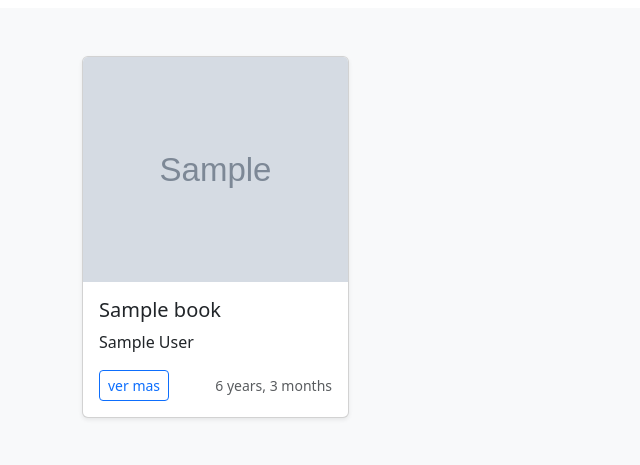
After one commit to anitasusnanita-jpg/books, a Django app: template my_books_k/books/templates/books/home.html in a window 1280 px wide. The commit adds this page. Shown: the top 465 px of the page, without its empty margins (0-640 px from the left). Run offline with Django 5.2, Linux system fonts and the light colour scheme; the template is opened without the code that fills it: values that come from a table or form of the project are taken from there, others are empty; tables that the repository leaves empty hold one stand-in row (values such as "Sample post"); grey boxes marked "Sample" are stand-in pictures.

Commit message:
acttualice manage settings urls

```diff
--- a/my_books_k/books/templates/base.html
+++ b/my_books_k/books/templates/books/base.html
@@ -7,7 +7,7 @@
     <link href="https://cdn.jsdelivr.net/npm/bootstrap@5.3.3/dist/css/bootstrap.min.css" rel="stylesheet" integrity="sha384-QWTKZyjpPEjISv5WaRU9OFeRpok6YctnYmDr5pNlyT2bRjXh0JMhjY6hW+ALEwIH" crossorigin="anonymous">
   </head>
   <body>
-    {% include 'books/navbar.html'%}
+
       {% block content %}
       {% endblock %}
     <script src="https://cdn.jsdelivr.net/npm/bootstrap@5.3.3/dist/js/bootstrap.bundle.min.js" integrity="sha384-YvpcrYf0tY3lHB60NNkmXc5s9fDVZLESaAA55NDzOxhy9GkcIdslK1eN7N6jIeHz" crossorigin="anonymous"></script>
--- /dev/null
+++ b/my_books_k/books/templates/books/home.html
@@ -0,0 +1,49 @@
+{% extends 'books/base.html' %} {% block content %}
+
+<section class="text-center container">
+  <div class="row py-lg-1">
+    <div class="col-lg-6 col-md-8 mx-auto">
+
+    </div>
+  </div>
+</section>
+<div class="album py-5 bg-body-tertiary">
+  <div class="container">
+    <div class="row row-cols-1 row-cols-sm-2 row-cols-md-4 g-3">
+      <!--Lista de mis libros-->
+      {% for book in books %}
+      <div class="col">
+        <div class="card shadow-sm">
+          <img
+            class="bd-placeholder-img card-img-top"
+            width="100%"
+            height="225"
+            src="{{book.image}}"
+            focusable="false"
+            alt="book"
+          >
+          <div class="card-body">
+            <h5>{{book.title}}</h5>
+            <p class="card-text">
+              {{book.author}}
+
+            </p>
+            <div class="d-flex justify-content-between align-items-center">
+              <div class="btn-group">
+                <a href="{% url 'detail_book' book.id %}" type="button" class="btn btn-sm btn-outline-primary">
+                  ver mas
+                </a>
+
+              </div>
+              <small class="text-body-secondary">{{book.created_at|timesince}}</small>
+            </div>
+          </div>
+        </div>
+      </div>
+      {% endfor %}
+
+    </div>
+  </div>
+</div>
+
+{% endblock %}
--- a/my_books_k/books/urls.py
+++ b/my_books_k/books/urls.py
@@ -4,5 +4,5 @@ from .views import home, detail
 
 urlpatterns = [
     path('home/', home, name='home'),
-    path('detail_book/', detail, name='detail_book'),
+    path('detail_book/<int:id>/', detail, name='detail_book'),
 ]
--- a/my_books_k/books/views.py
+++ b/my_books_k/books/views.py
@@ -5,16 +5,16 @@ from .models import Book, Category
 
 # Create your views here.
 def home(request):
-    books = Book.objects.filter(status=Book.ACTIVE).order_by('-created_at')
+    books = Book.objects.all()
     context = {
         'books': books
     }
     return render(request, 'books/home.html', context)
 
 def detail(request, id):
-    book = get_object_or_404(Book, id=detail_books , status=Book.ACTIVE)
+    book = get_object_or_404(Book, id=id)
 
     context = {
         'book': book,
     }
-    return render (request, 'books/detail.html',context)
+    return render (request, 'books/detail.html', context)
```
Also changed, not shown: my_books_k/books/templates/home.html (deleted, +0 -84 lines), my_books_k/books/templates/books/detail.html (renamed from my_books_k/books/templates/detail.html).
